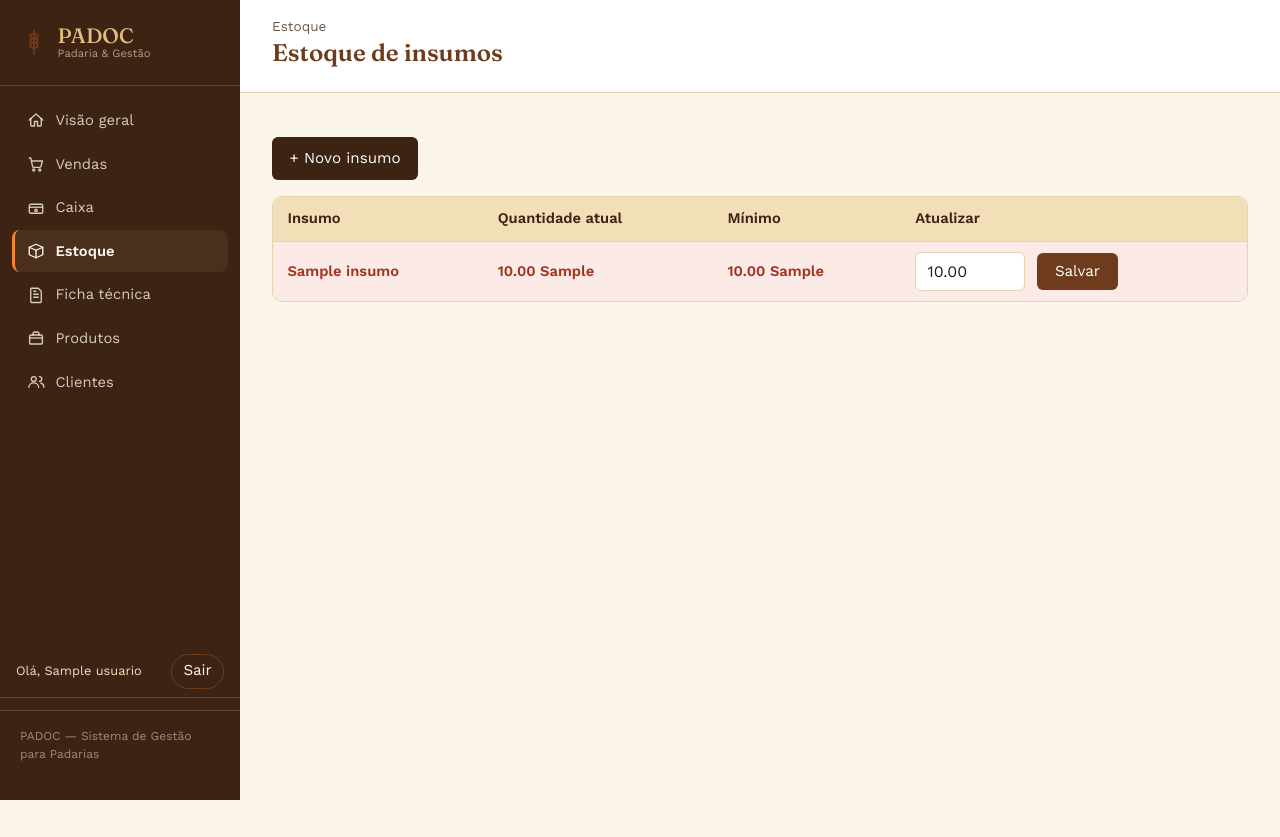
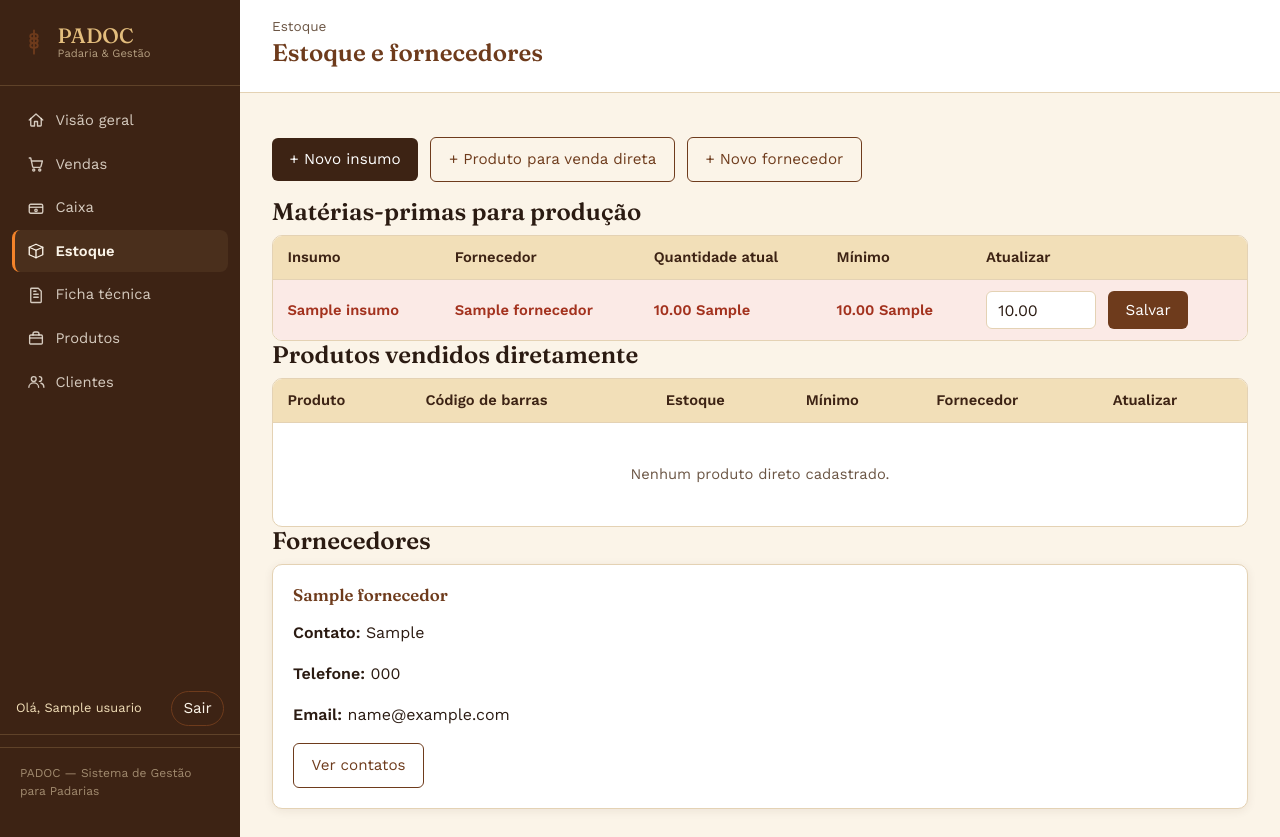
Before and after one commit to liralices/paraisodasmassas, a Flask app: page /estoque in a window 1280 px wide. Before the commit the page ends 800 px from the top, so only its background shows below. Run offline with Flask 3, Linux system fonts and the light colour scheme; a user stored in the database is signed in; tables that the repository leaves empty hold one stand-in row (values such as "Sample post").

Commit message:
Add stock suppliers and barcode inventory support

```diff
--- a/app/routes/estoque.py
+++ b/app/routes/estoque.py
@@ -1,7 +1,7 @@
 from flask import Blueprint, render_template, request, redirect, url_for, flash
 from flask_login import login_required
 from app import db
-from app.models import Insumo
+from app.models import Insumo, Produto, Fornecedor
 
 estoque_bp = Blueprint("estoque", __name__)
 
@@ -10,24 +10,89 @@ estoque_bp = Blueprint("estoque", __name__)
 @login_required
 def listar_estoque():
     insumos = Insumo.query.order_by(Insumo.nome).all()
-    return render_template("estoque.html", insumos=insumos)
+    produtos_venda_direta = Produto.query.filter_by(tipo_estoque="venda_direta").order_by(Produto.nome).all()
+    fornecedores = Fornecedor.query.order_by(Fornecedor.nome).all()
+    return render_template(
+        "estoque.html",
+        insumos=insumos,
+        produtos_venda_direta=produtos_venda_direta,
+        fornecedores=fornecedores,
+    )
 
 
 @estoque_bp.route("/estoque/novo", methods=["GET", "POST"])
 @login_required
 def novo_insumo():
+    fornecedores = Fornecedor.query.order_by(Fornecedor.nome).all()
     if request.method == "POST":
         insumo = Insumo(
             nome=request.form["nome"],
             unidade=request.form.get("unidade", "kg"),
             quantidade_atual=request.form["quantidade_atual"],
             quantidade_minima=request.form["quantidade_minima"],
+            fornecedor_id=request.form.get("fornecedor_id") or None,
         )
         db.session.add(insumo)
         db.session.commit()
         flash("Insumo cadastrado com sucesso.")
         return redirect(url_for("estoque.listar_estoque"))
-    return render_template("insumo_form.html")
+    return render_template("insumo_form.html", fornecedores=fornecedores)
+
+
+@estoque_bp.route("/estoque/produto-direto/novo", methods=["GET", "POST"])
+@login_required
+def novo_produto_direto():
+    fornecedores = Fornecedor.query.order_by(Fornecedor.nome).all()
+    if request.method == "POST":
+        produto = Produto(
+            nome=request.form["nome"],
+            categoria=request.form.get("categoria"),
+            preco=request.form["preco"],
+            codigo_barras=request.form.get("codigo_barras") or None,
+            tipo_estoque="venda_direta",
+            unidade=request.form.get("unidade", "un"),
+            estoque_atual=request.form.get("estoque_atual", 0),
+            estoque_minimo=request.form.get("estoque_minimo", 0),
+            fornecedor_id=request.form.get("fornecedor_id") or None,
+        )
+        db.session.add(produto)
+        db.session.commit()
+        flash("Produto de venda direta cadastrado com sucesso.")
+        return redirect(url_for("estoque.listar_estoque"))
+    return render_template("produto_form.html", fornecedores=fornecedores, tipo_estoque="venda_direta")
+
+
+@estoque_bp.route("/estoque/fornecedores")
+@login_required
+def listar_fornecedores():
+    fornecedores = Fornecedor.query.order_by(Fornecedor.nome).all()
+    return render_template("fornecedores.html", fornecedores=fornecedores)
+
+
+@estoque_bp.route("/estoque/fornecedores/novo", methods=["GET", "POST"])
+@login_required
+def novo_fornecedor():
+    if request.method == "POST":
+        fornecedor = Fornecedor(
+            nome=request.form["nome"],
+            contato=request.form["contato"],
+            telefone=request.form.get("telefone"),
+            email=request.form.get("email"),
+            cnpj=request.form.get("cnpj"),
+            observacao=request.form.get("observacao"),
+        )
+        db.session.add(fornecedor)
+        db.session.commit()
+        flash("Fornecedor cadastrado com sucesso.")
+        return redirect(url_for("estoque.listar_fornecedores"))
+    return render_template("fornecedor_form.html")
+
+
+@estoque_bp.route("/estoque/fornecedores/<int:fornecedor_id>")
+@login_required
+def detalhe_fornecedor(fornecedor_id):
+    fornecedor = Fornecedor.query.get_or_404(fornecedor_id)
+    return render_template("fornecedor_detalhes.html", fornecedor=fornecedor)
 
 
 @estoque_bp.route("/estoque/<int:insumo_id>/ajustar", methods=["POST"])
@@ -38,3 +103,13 @@ def ajustar_estoque(insumo_id):
     db.session.commit()
     flash(f"Estoque de {insumo.nome} atualizado.")
     return redirect(url_for("estoque.listar_estoque"))
+
+
+@estoque_bp.route("/estoque/produtos/<int:produto_id>/ajustar", methods=["POST"])
+@login_required
+def ajustar_estoque_produto(produto_id):
+    produto = Produto.query.get_or_404(produto_id)
+    produto.estoque_atual = request.form["estoque_atual"]
+    db.session.commit()
+    flash(f"Estoque de {produto.nome} atualizado.")
+    return redirect(url_for("estoque.listar_estoque"))
--- a/app/templates/cadastro.html
+++ b/app/templates/cadastro.html
@@ -36,7 +36,11 @@
                 </div>
                 <div class="campo">
                     <label for="cargo">Cargo</label>
-                    <input type="text" id="cargo" name="cargo" value="Atendente" placeholder="Atendente">
+                    <select id="cargo" name="cargo">
+                        <option value="Atendente" selected>Atendente</option>
+                        <option value="Administrador">Administrador</option>
+                        <option value="Super administrador">Super administrador</option>
+                    </select>
                 </div>
                 <div class="campo">
                     <label for="senha">Senha</label>
--- a/app/templates/estoque.html
+++ b/app/templates/estoque.html
@@ -1,19 +1,23 @@
 {% extends "base.html" %}
 {% block title %}Estoque{% endblock %}
 {% block trilha %}Estoque{% endblock %}
-{% block titulo_pagina %}Estoque de insumos{% endblock %}
+{% block titulo_pagina %}Estoque e fornecedores{% endblock %}
 
 {% block content %}
 <div class="barra-acoes">
     <a class="botao botao-primario" href="{{ url_for('estoque.novo_insumo') }}">+ Novo insumo</a>
+    <a class="botao botao-secundario" href="{{ url_for('estoque.novo_produto_direto') }}">+ Produto para venda direta</a>
+    <a class="botao botao-secundario" href="{{ url_for('estoque.novo_fornecedor') }}">+ Novo fornecedor</a>
 </div>
 
+<section class="painel">
+    <h2 class="subtitulo">Matérias-primas para produção</h2>
     <div class="tabela-wrap">
         <table>
-        <caption class="sr-only">Lista de insumos e níveis de estoque</caption>
             <thead>
                 <tr>
                     <th scope="col">Insumo</th>
+                    <th scope="col">Fornecedor</th>
                     <th scope="col">Quantidade atual</th>
                     <th scope="col">Mínimo</th>
                     <th scope="col">Atualizar</th>
@@ -23,6 +27,7 @@
                 {% for i in insumos %}
                 <tr id="insumo-{{ i.id }}" class="{{ 'alerta' if i.estoque_baixo else '' }}">
                     <td>{{ i.nome }}</td>
+                    <td>{{ i.fornecedor.nome if i.fornecedor else 'Sem fornecedor' }}</td>
                     <td>{{ i.quantidade_atual }} {{ i.unidade }}</td>
                     <td>{{ i.quantidade_minima }} {{ i.unidade }}</td>
                     <td>
@@ -34,11 +39,67 @@
                     </td>
                 </tr>
                 {% else %}
-            <tr><td colspan="4" class="vazio">Nenhum insumo cadastrado.</td></tr>
+                <tr><td colspan="5" class="vazio">Nenhum insumo cadastrado.</td></tr>
                 {% endfor %}
             </tbody>
         </table>
     </div>
+</section>
+
+<section class="painel">
+    <h2 class="subtitulo">Produtos vendidos diretamente</h2>
+    <div class="tabela-wrap">
+        <table>
+            <thead>
+                <tr>
+                    <th scope="col">Produto</th>
+                    <th scope="col">Código de barras</th>
+                    <th scope="col">Estoque</th>
+                    <th scope="col">Mínimo</th>
+                    <th scope="col">Fornecedor</th>
+                    <th scope="col">Atualizar</th>
+                </tr>
+            </thead>
+            <tbody>
+                {% for p in produtos_venda_direta %}
+                <tr class="{{ 'alerta' if p.estoque_baixo else '' }}">
+                    <td>{{ p.nome }}</td>
+                    <td>{{ p.codigo_barras or '—' }}</td>
+                    <td>{{ p.estoque_atual }} {{ p.unidade }}</td>
+                    <td>{{ p.estoque_minimo }} {{ p.unidade }}</td>
+                    <td>{{ p.fornecedor.nome if p.fornecedor else 'Sem fornecedor' }}</td>
+                    <td>
+                        <form method="post" action="{{ url_for('estoque.ajustar_estoque_produto', produto_id=p.id) }}" class="barra-acoes" style="margin:0;">
+                            <label for="estoque-{{ p.id }}" class="sr-only">Nova quantidade de {{ p.nome }}</label>
+                            <input type="number" id="estoque-{{ p.id }}" name="estoque_atual" step="0.01" value="{{ p.estoque_atual }}" style="max-width:110px;">
+                            <button type="submit">Salvar</button>
+                        </form>
+                    </td>
+                </tr>
+                {% else %}
+                <tr><td colspan="6" class="vazio">Nenhum produto direto cadastrado.</td></tr>
+                {% endfor %}
+            </tbody>
+        </table>
+    </div>
+</section>
+
+<section class="painel">
+    <h2 class="subtitulo">Fornecedores</h2>
+    <div class="lista-cards">
+        {% for fornecedor in fornecedores %}
+        <article class="card">
+            <h3>{{ fornecedor.nome }}</h3>
+            <p><strong>Contato:</strong> {{ fornecedor.contato }}</p>
+            <p><strong>Telefone:</strong> {{ fornecedor.telefone or '—' }}</p>
+            <p><strong>Email:</strong> {{ fornecedor.email or '—' }}</p>
+            <a class="botao botao-secundario" href="{{ url_for('estoque.detalhe_fornecedor', fornecedor_id=fornecedor.id) }}">Ver contatos</a>
+        </article>
+        {% else %}
+        <p class="vazio">Nenhum fornecedor cadastrado.</p>
+        {% endfor %}
+    </div>
+</section>
 {% endblock %}
 
 {% block scripts %}
--- a/app/templates/permissoes.html
+++ b/app/templates/permissoes.html
@@ -44,7 +44,8 @@
                     <form method="post" action="{{ url_for('usuarios.atualizar_permissao', usuario_id=usuario.id) }}" class="inline-form">
                         <select name="cargo">
                             <option value="Atendente" {% if usuario.cargo == 'Atendente' %}selected{% endif %}>Atendente</option>
-                            <option value="Administrador" {% if usuario.is_admin %}selected{% endif %}>Administrador</option>
+                            <option value="Administrador" {% if usuario.cargo == 'Administrador' %}selected{% endif %}>Administrador</option>
+                            <option value="Super administrador" {% if usuario.is_super_admin %}selected{% endif %}>Super administrador</option>
                         </select>
                         <button type="submit" class="botao-secundario">Salvar</button>
                     </form>
--- a/app/templates/usuario_form.html
+++ b/app/templates/usuario_form.html
@@ -21,6 +21,7 @@
         <select id="cargo" name="cargo">
             <option value="Atendente">Atendente</option>
             <option value="Administrador">Administrador</option>
+            <option value="Super administrador">Super administrador</option>
         </select>
     </div>
 
```
Also changed, not shown: app/__init__.py (+30 -1 lines), app/models.py (+64 -2 lines), app/routes/vendas.py (+9 -2 lines), app/templates/fornecedor_detalhes.html (added, +34 -0 lines), app/templates/fornecedor_form.html (added, +40 -0 lines), app/templates/fornecedores.html (added, +25 -0 lines), app/templates/insumo_form.html (+10 -0 lines), app/templates/produto_form.html (+43 -0 lines), tests/test_models.py (+27 -1 lines). Lines whose indentation alone changed are shown as unchanged.
